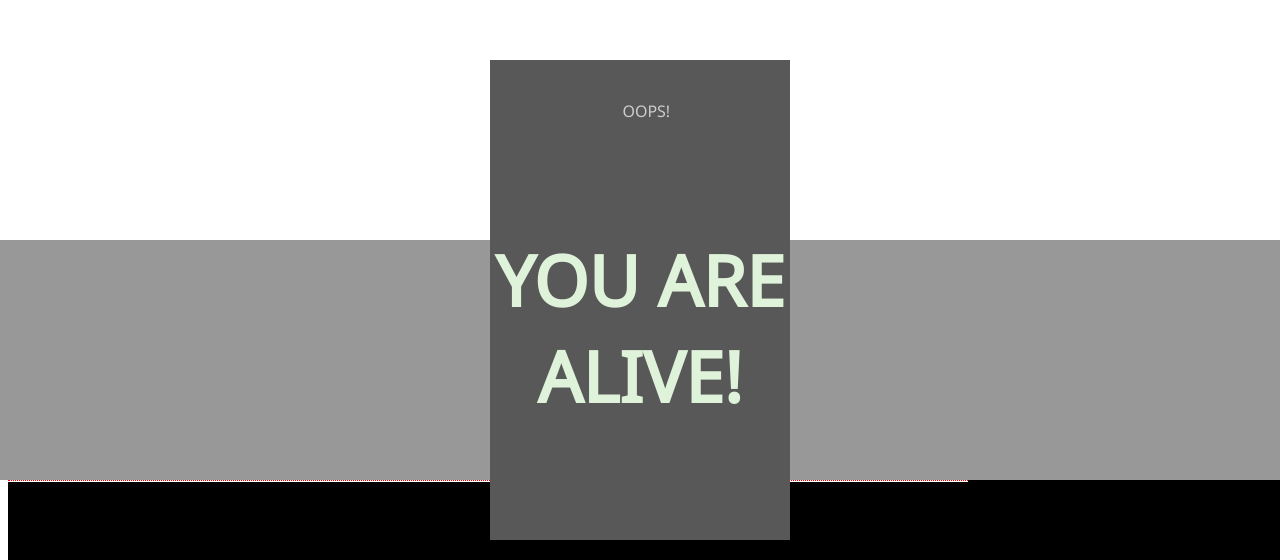
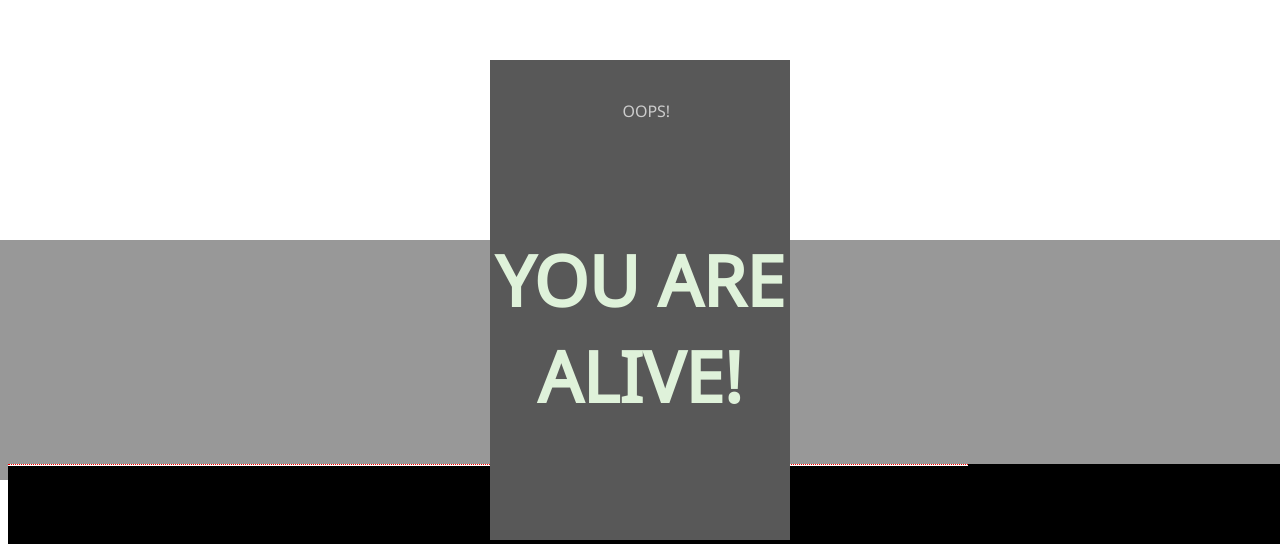
Before and after one commit to masopie/masopie.github.io, a plain HTML site: page index.html in a window 1280 px wide. Shown: the part 240-800 px from the top of the page. Drawn offline with nearby package versions, Linux system fonts and the light colour scheme.

Commit message:
Building piece border notes

```diff
--- a/main.css
+++ b/main.css
@@ -25,7 +25,7 @@
 #roadBG {
   position: absolute;
   background-color: #000000;
-  top: 90%;
+  top: 88%;
   height: 10%;
   width: 150%;
 }
@@ -56,6 +56,8 @@
   /* Gray like a building! */
 	background: #585858;
 	float: left;
+  /*if border is added ('windows'), decrease piece count */
+  /*border: .001px dotted #fff;*/
 }
 
 #popup p {
```
